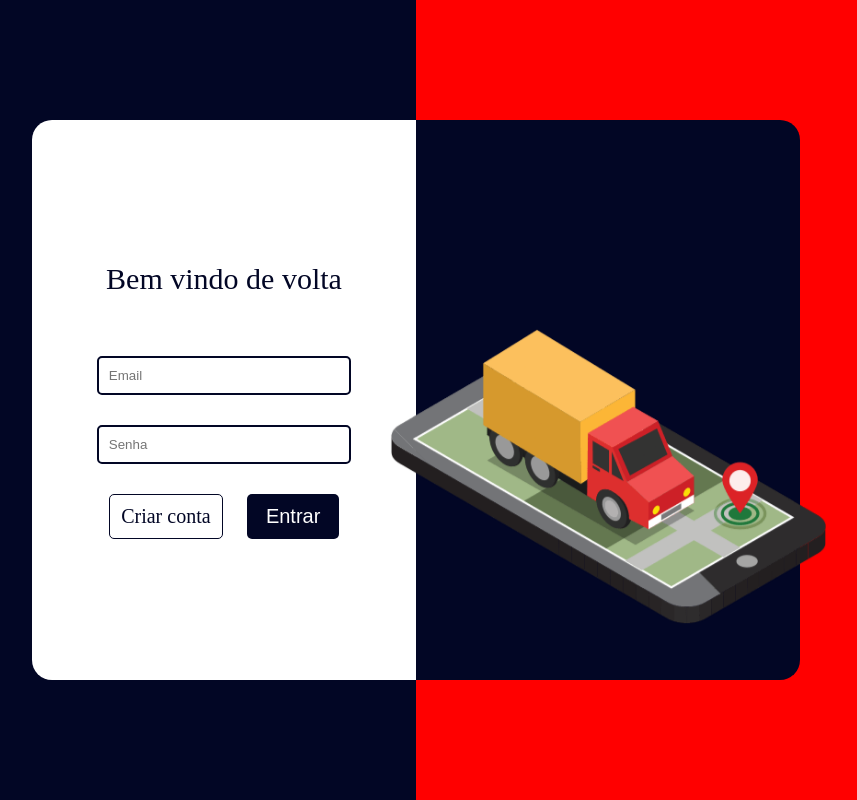
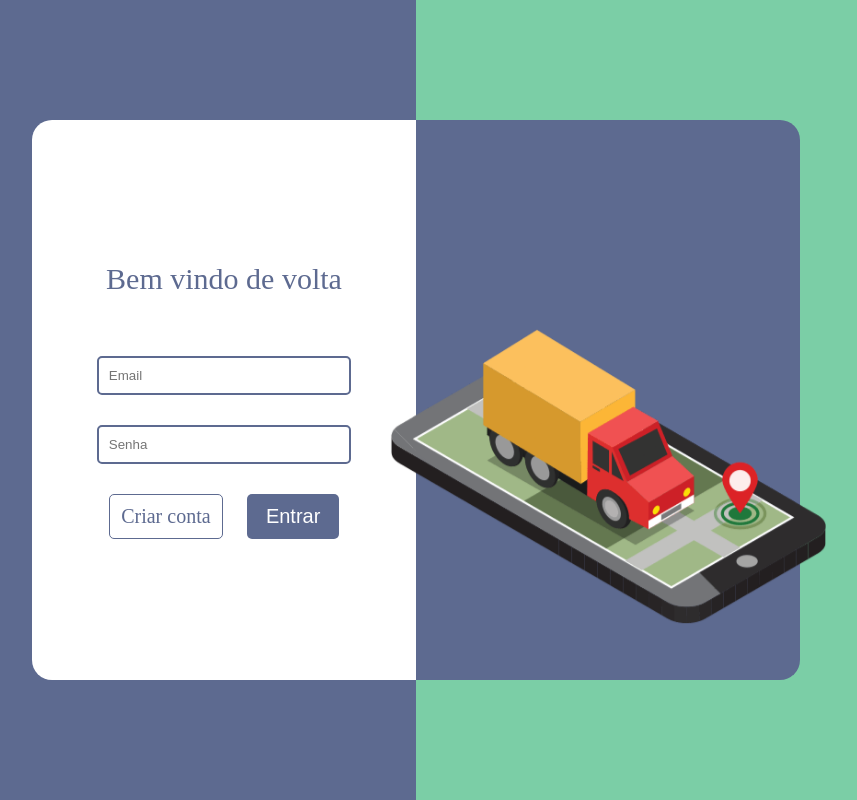
Before and after one commit to LuizGustavoSena/Where-is-it, a React (Vite) app: page /login in a window 1280 px wide. Shown: the whole page, without its empty margins (224-1081 px from the left). Built offline with nearby package versions, Linux system fonts and the light colour scheme.

Commit message:
feat: alter color

```diff
--- a/global.css
+++ b/global.css
@@ -1,9 +1,6 @@
 :root {
-    /* --primary-color: #5D6A90;
-    --second-color: #7BCEA6; */
-
-    --primary-color: #020625;
-    --second-color: red;
+    --primary-color: #5D6A90;
+    --second-color: #7BCEA6;
 }
 
 body {
--- a/src/presentation/components/loading/index.module.css
+++ b/src/presentation/components/loading/index.module.css
@@ -11,7 +11,7 @@
         width: 200px;
         height: 200px;
         border-radius: 100px;
-        border: 3px solid var(--second-color);
+        border: 3px solid #7BCEA6;
         background-color: white;
         transform: translate(-50%, -50%);
         position: absolute;
--- a/src/presentation/components/middle-box/index.module.css
+++ b/src/presentation/components/middle-box/index.module.css
@@ -14,9 +14,9 @@
         transform: translate(-50%, -50%);
         border-radius: 20px;
 
-        background: -webkit-linear-gradient(right, white 50%, var(--primary-color) 50%);
-        background: -o-linear-gradient(right, white 50%, var(--primary-color) 50%);
-        background: -moz-linear-gradient(right, white 50%, var(--primary-color) 50%);
-        background: linear-gradient(to right, white 50%, var(--primary-color) 50%);
+        background: -webkit-linear-gradient(right, white 50%, #5D6A90 50%);
+        background: -o-linear-gradient(right, white 50%, #5D6A90 50%);
+        background: -moz-linear-gradient(right, white 50%, #5D6A90 50%);
+        background: linear-gradient(to right, white 50%, #5D6A90 50%);
     }
 }
--- a/src/presentation/components/tracking/index.module.css
+++ b/src/presentation/components/tracking/index.module.css
@@ -7,7 +7,7 @@
     .boxTracking {
         width: 100%;
         height: 100%;
-        border: 2px solid var(--second-color);
+        border: 2px solid #7BCEA6;
         border-radius: 10px;
         display: flex;
         align-items: center;
@@ -61,7 +61,7 @@
         .time {
             margin: 0px;
             margin-right: 10px;
-            color: var(--primary-color);
+            color: #5D6A90;
             font-weight: 700;
         }
     }
--- a/src/presentation/pages/create-account/index.module.css
+++ b/src/presentation/pages/create-account/index.module.css
@@ -7,7 +7,7 @@
     flex-direction: column;
 
     label {
-        color: var(--primary-color);
+        color: #5D6A90;
         font-size: 30px;
     }
 
@@ -20,7 +20,7 @@
 
         input {
             background: transparent;
-            border: 2px solid var(--primary-color);
+            border: 2px solid #5D6A90;
             padding: 10px;
             width: 60%;
             /* color: white; */
@@ -46,9 +46,9 @@
 
         .createAccount {
             background: transparent;
-            color: var(--primary-color);
+            color: #5D6A90;
             text-decoration: none;
-            border: 1px solid var(--primary-color);
+            border: 1px solid #5D6A90;
             text-align: center;
         }
 
@@ -56,7 +56,7 @@
             width: 40%;
             text-decoration: none;
             text-align: center;
-            background-color: var(--primary-color);
+            background-color: #5D6A90;
             color: white;
             border: none;
         }
--- a/src/presentation/pages/home/index.module.css
+++ b/src/presentation/pages/home/index.module.css
@@ -42,7 +42,7 @@
                 color: white;
                 font-size: 15px;
                 padding: 10px;
-                background-color: var(--primary-color);
+                background-color: #5D6A90;
                 cursor: pointer;
                 border-radius: 10px;
             }
--- a/src/presentation/pages/login/index.module.css
+++ b/src/presentation/pages/login/index.module.css
@@ -7,7 +7,7 @@
     flex-direction: column;
 
     label {
-        color: var(--primary-color);
+        color: #5D6A90;
         font-size: 30px;
     }
 
@@ -20,7 +20,7 @@
 
         input {
             background: transparent;
-            border: 2px solid var(--primary-color);
+            border: 2px solid #5D6A90;
             padding: 10px;
             width: 60%;
             /* color: white; */
@@ -46,9 +46,9 @@
 
         .createAccount {
             background: transparent;
-            color: var(--primary-color);
+            color: #5D6A90;
             text-decoration: none;
-            border: 1px solid var(--primary-color);
+            border: 1px solid #5D6A90;
             text-align: center;
         }
 
@@ -56,7 +56,7 @@
             width: 40%;
             text-decoration: none;
             text-align: center;
-            background-color: var(--primary-color);
+            background-color: #5D6A90;
             color: white;
             border: none;
         }
```
